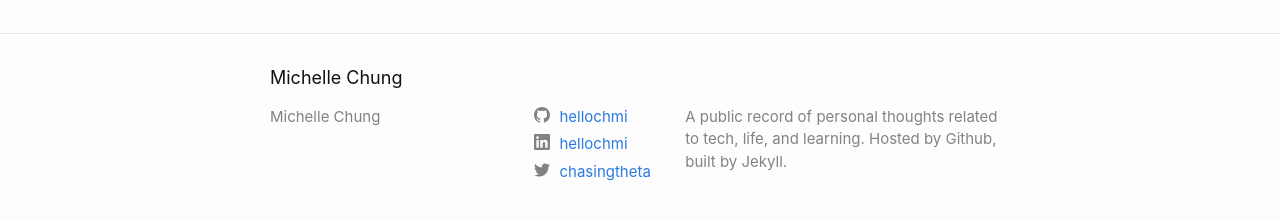
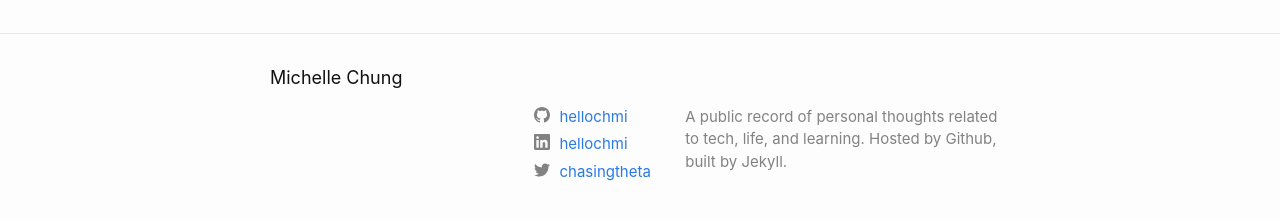
Before and after one commit to hellochmi/hellochmi, a Jekyll site: the page built from index.markdown, in a window 1280 px wide. Shown: the part 657-877 px from the top of the page. Built offline with Jekyll 4.4.1, drawn with Linux system fonts in a browser that asks for light colours.

```diff
--- a/_config.yml
+++ b/_config.yml
@@ -23,7 +23,7 @@ title: Michelle Chung
 description: A public record of personal thoughts related to tech, life, and learning. Hosted by Github, built by Jekyll. # this means to ignore newlines until "baseurl:"
 baseurl: "" # the subpath of your site, e.g. /blog
 url: "" # the base hostname & protocol for your site, e.g. http://example.com
-author:
+author: ""
 
 #socials
 twitter_username: chasingtheta
```
